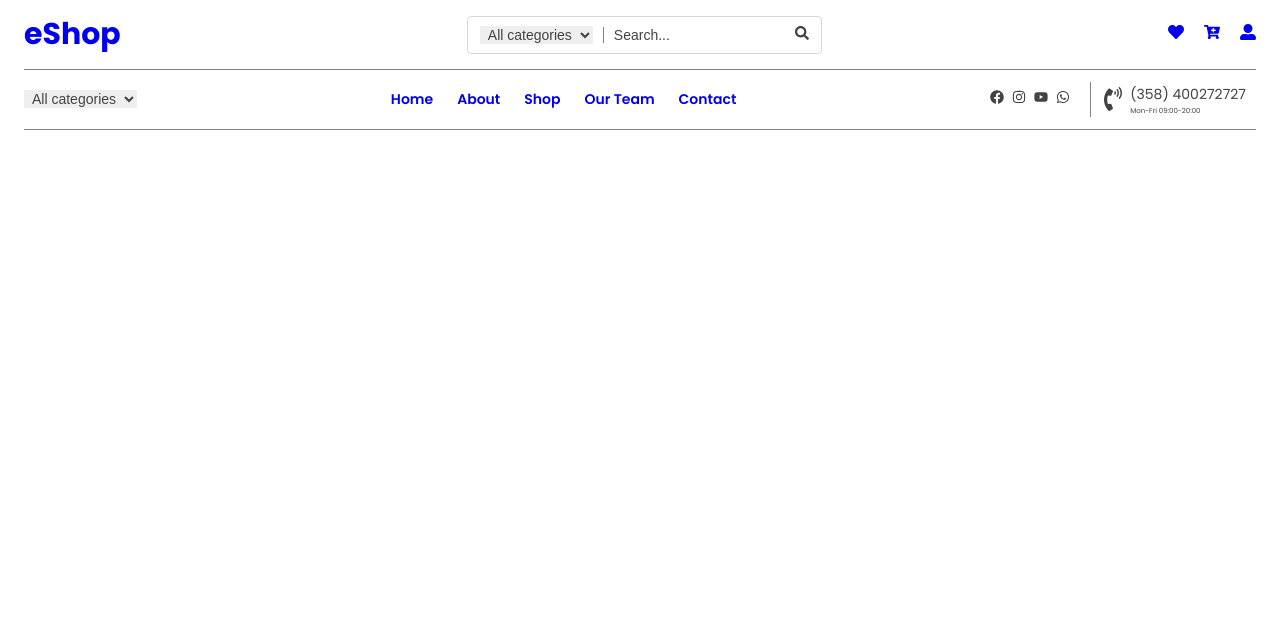
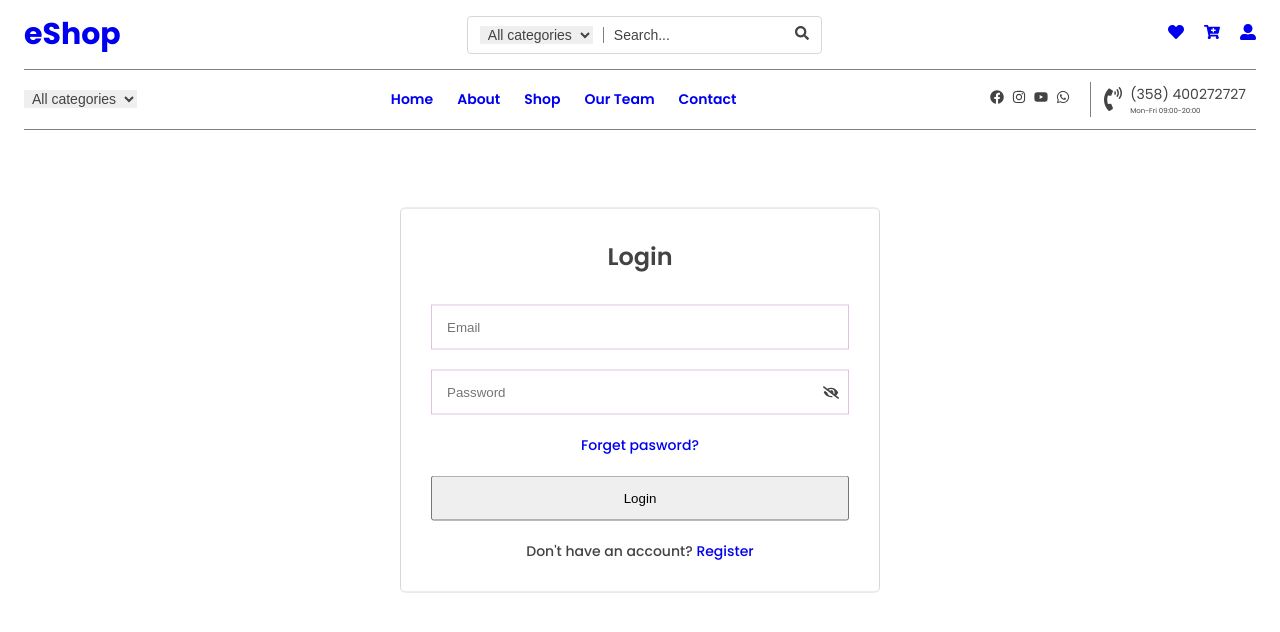
Before and after one commit to sagar-aryal/eshop-mern, a React (Create React App) app in the folder client/: page /login in a window 1280 px wide. Shown: the top 632 px of the page. Built offline with nearby package versions, Linux system fonts and the light colour scheme.

Commit message:
login form ui done

```diff
--- a/client/src/App.js
+++ b/client/src/App.js
@@ -9,7 +9,8 @@ import OurTeam from "./pages/ourTeam/OurTeam";
 import Contact from "./pages/contact/Contact";
 import WishList from "./pages/wishList/WishList";
 import Cart from "./pages/cart/Cart";
-import Account from "./pages/account/Account";
+import Login from "./pages/account/Login";
+import Register from "./pages/account/Register";
 
 const App = () => {
   return (
@@ -25,7 +26,8 @@ const App = () => {
           <Route path="/contact" element={<Contact />} />
           <Route path="/wishlist" element={<WishList />} />
           <Route path="/cart" element={<Cart />} />
-          <Route path="/account" element={<Account />} />
+          <Route path="/login" element={<Login />} />
+          <Route path="/register" element={<Register />} />
         </Routes>
       </Router>
     </div>
--- a/client/src/index.css
+++ b/client/src/index.css
@@ -42,6 +42,9 @@ img {
 }
 
 /* Header Section CSS */
+.header {
+  margin-bottom: 30px;
+}
 
 .main-header {
   display: flex;
@@ -143,3 +146,60 @@ nav ul li {
 .openingInfo .info p {
   font-size: 7px;
 }
+
+/* Login and Register Form */
+
+.form-container {
+  max-width: 480px;
+  width: 100%;
+  position: absolute;
+  top: 50%;
+  left: 50%;
+  transform: translate(-50%, -50%);
+}
+
+.form-content {
+  border: 1px solid rgb(219, 214, 214);
+  border-radius: 5px;
+  padding: 30px;
+}
+
+.form-content h1 {
+  font-size: 24px;
+  font-weight: 600;
+  text-align: center;
+}
+
+.form-content form {
+  margin-top: 30px;
+}
+
+.form-content form .input-field,
+.form-content form .btn-field {
+  height: 45px;
+  width: 100%;
+  margin-top: 20px;
+  position: relative;
+}
+
+.form-content form input,
+.form-content form button {
+  height: 100%;
+  width: 100%;
+}
+
+.form-content form input {
+  padding: 0 15px;
+  border: 1px solid #caca;
+}
+
+.form-content form .form-link {
+  font-size: 14px;
+  font-weight: 500;
+  text-align: center;
+  margin-top: 20px;
+}
+
+.form-content form .form-link a:hover {
+  text-decoration: underline;
+}
--- a/client/src/layouts/header/MainHeader.jsx
+++ b/client/src/layouts/header/MainHeader.jsx
@@ -24,7 +24,7 @@ const MainHeader = () => {
         <Link to="cart">
           <FaCartPlus />
         </Link>
-        <Link to="account">
+        <Link to="login">
           <FaUserAlt />
         </Link>
       </div>
--- a/client/src/pages/account/Account.jsx
+++ /dev/null
@@ -1,5 +0,0 @@
-const Account = () => {
-  return <div>Account</div>;
-};
-
-export default Account;
--- /dev/null
+++ b/client/src/pages/account/Login.jsx
@@ -0,0 +1,48 @@
+import { Link } from "react-router-dom";
+import { FaEyeSlash } from "react-icons/fa";
+
+const Login = () => {
+  return (
+    <div className="form-container">
+      <div className="form-content">
+        <h1>Login</h1>
+        <form>
+          <div className="input-field">
+            <input
+              type="text"
+              name="email"
+              placeholder="Email"
+              autoComplete="off"
+            />
+          </div>
+          <div className="input-field">
+            <input type="password" name="password" placeholder="Password" />
+            <FaEyeSlash
+              style={{
+                position: "absolute",
+                top: "50%",
+                right: "10px",
+                transform: "translateY(-50%)",
+                cursor: "pointer",
+                color: "rgb(68, 66, 66)",
+              }}
+            />
+          </div>
+          <div className="form-link">
+            <Link>Forget pasword?</Link>
+          </div>
+          <div className="btn-field">
+            <button>Login</button>
+          </div>
+          <div className="form-link">
+            <span>
+              Don't have an account? <Link>Register</Link>
+            </span>
+          </div>
+        </form>
+      </div>
+    </div>
+  );
+};
+
+export default Login;
--- /dev/null
+++ b/client/src/pages/account/Register.jsx
@@ -0,0 +1,5 @@
+const Register = () => {
+  return <div>Register</div>;
+};
+
+export default Register;
```
